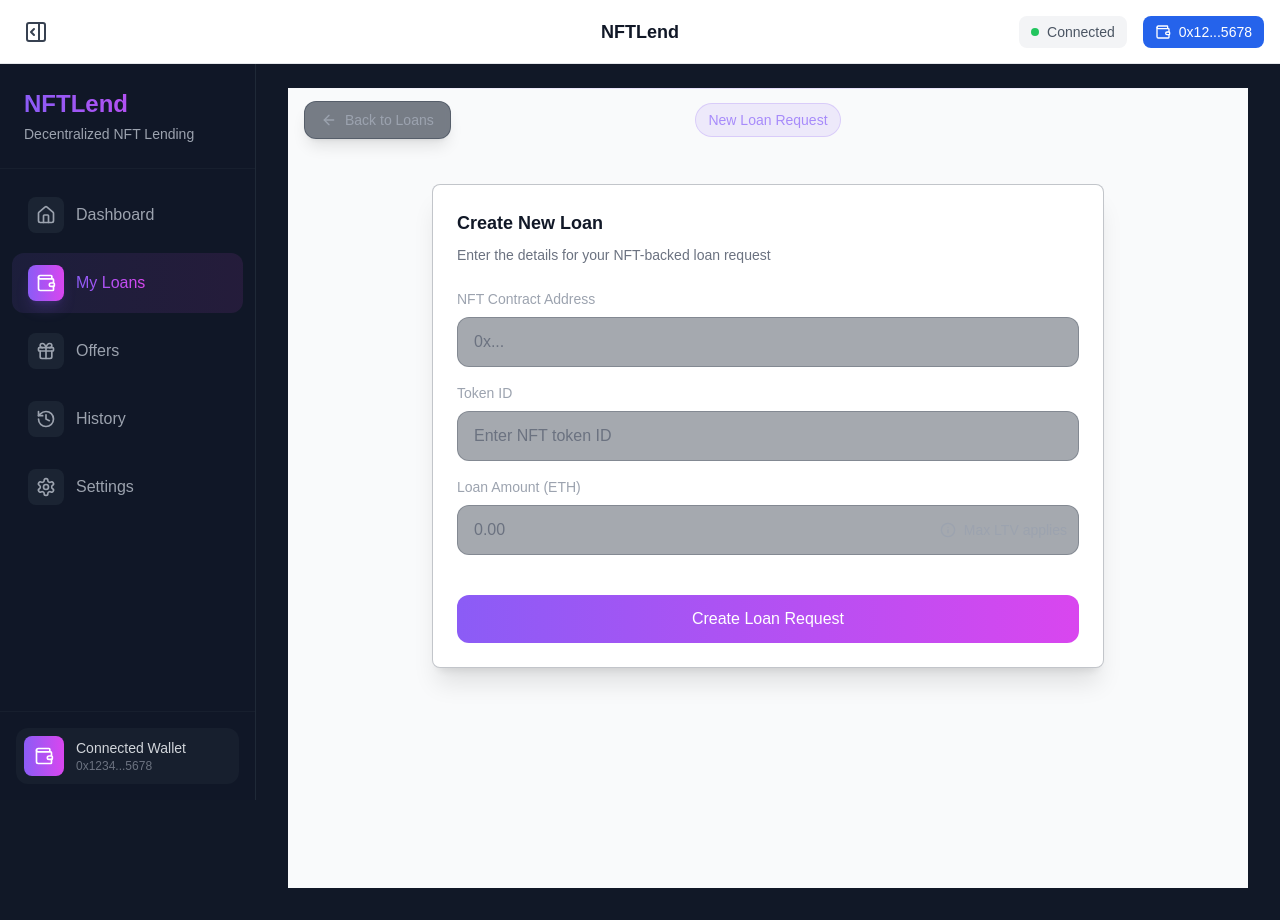
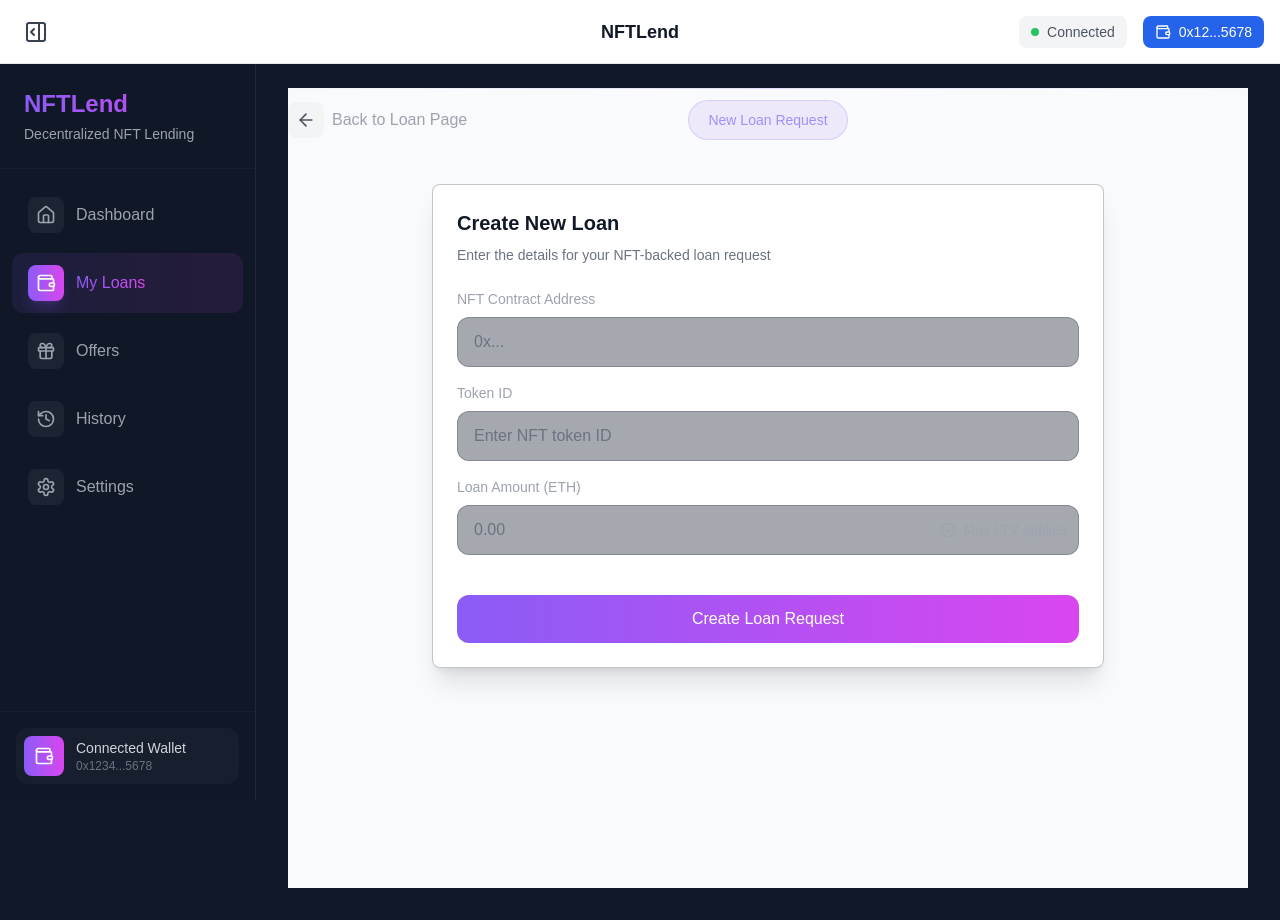
Before and after one commit to Arulselvan-65/NFTLend, a Next.js app in the folder frontend/: page /dashboard/loans/createloan in a window 1280 px wide. Built offline with nearby package versions, Linux system fonts and the light colour scheme.

Commit message:
fix: Update createloan page responsive

```diff
--- a/frontend/app/dashboard/loans/createloan/page.tsx
+++ b/frontend/app/dashboard/loans/createloan/page.tsx
@@ -36,23 +36,24 @@ const CreateLoanPage = () => {
         <div className="relative mb-8">
           <div className="absolute -left-8 -right-8 h-px bg-gradient-to-r from-transparent via-violet-500/20 to-transparent" />
 
-          <div className="flex items-center justify-center h-16 relative px-4">
-            <Link href='/dashboard/loans' className="absolute left-4 flex items-center gap-2">
-              <button className="flex items-center px-4 py-2 rounded-xl bg-gray-800/60 hover:bg-gray-700/80 border border-gray-700/50 shadow-lg backdrop-blur-sm transition-all duration-300 group">
-                <ArrowLeft className="w-4 h-4 text-gray-400 group-hover:text-violet-400 transition-colors" />
-                <span className="ml-2 text-sm font-medium text-gray-400 group-hover:text-violet-400 transition-colors">
-                  Back to Loans
-                </span>
+          <div className="flex items-center justify-center h-16 relative">
+            <Link href='/dashboard/loans' className="absolute left-0 flex items-center gap-2">
+              <button className="p-2 rounded-lg bg-gray-100 dark:bg-gray-800 hover:bg-gray-200 dark:hover:bg-gray-700 transition-colors">
+                <ArrowLeft className="w-5 h-5 text-gray-600 dark:text-gray-400" />
               </button>
+              <span className="hidden md:inline text-gray-400">Back to Loan Page</span>
             </Link>
-            <span className="px-3 py-1.5 text-sm font-medium text-violet-400 bg-violet-500/10 rounded-full border border-violet-500/20">              New Loan Request
+            <span className="flex justify-center items-center h-10 w-40 text-sm font-medium text-violet-400 bg-violet-500/10 rounded-full border border-violet-500/20">
+              New Loan Request
             </span>
           </div>
+
+
         </div>
 
         <Card className="bg-gray-800/30 backdrop-blur-xl border border-gray-700/30 hover:border-violet-500/30 transition-all duration-300 max-w-2xl mx-auto shadow-xl">
           <CardHeader>
-            <CardTitle>Create New Loan</CardTitle>
+            <CardTitle className="text-xl">Create New Loan</CardTitle>
             <CardDescription>Enter the details for your NFT-backed loan request</CardDescription>
           </CardHeader>
           <CardContent>
@@ -67,7 +68,7 @@ const CreateLoanPage = () => {
                     name="nftContract"
                     value={formData.nftContract}
                     onChange={handleChange}
-                    className="w-full px-4 py-3 outline-none rounded-xl bg-gray-800/40 border border-gray-700/30 focus:border-violet-500/50 focus:ring-2 focus:ring-violet-500/20 transition-all duration-300 text-white placeholder-gray-500"
+                    className="w-full px-4 py-3 outline-none rounded-xl bg-gray-800/40 border border-gray-700/30 focus:border-violet-500/50 focus:ring-violet-500/20 transition-all duration-300 text-white placeholder-gray-500"
                     placeholder="0x..."
                     required
                   />
@@ -82,7 +83,7 @@ const CreateLoanPage = () => {
                     name="tokenId"
                     value={formData.tokenId}
                     onChange={handleChange}
-                    className="w-full px-4 py-3 outline-none rounded-xl bg-gray-800/40 border border-gray-700/30 focus:border-violet-500/50 focus:ring-2 focus:ring-violet-500/20 transition-all duration-300 text-white placeholder-gray-500"
+                    className="w-full px-4 py-3 outline-none rounded-xl bg-gray-800/40 border border-gray-700/30 focus:border-violet-500/50 focus:ring-violet-500/20 transition-all duration-300 text-white placeholder-gray-500"
                     placeholder="Enter NFT token ID"
                     required
                   />
@@ -98,7 +99,7 @@ const CreateLoanPage = () => {
                       name="loanAmount"
                       value={formData.loanAmount}
                       onChange={handleChange}
-                      className="w-full px-4 py-3 outline-none rounded-xl bg-gray-800/40 border border-gray-700/30 focus:border-violet-500/50 focus:ring-2 focus:ring-violet-500/20 transition-all duration-300 text-white placeholder-gray-500"
+                      className="w-full px-4 py-3 outline-none rounded-xl bg-gray-800/40 border border-gray-700/30 focus:border-violet-500/50 focus:ring-violet-500/20 transition-all duration-300 text-white placeholder-gray-500"
                       placeholder="0.00"
                       step="0.01"
                       required
```
